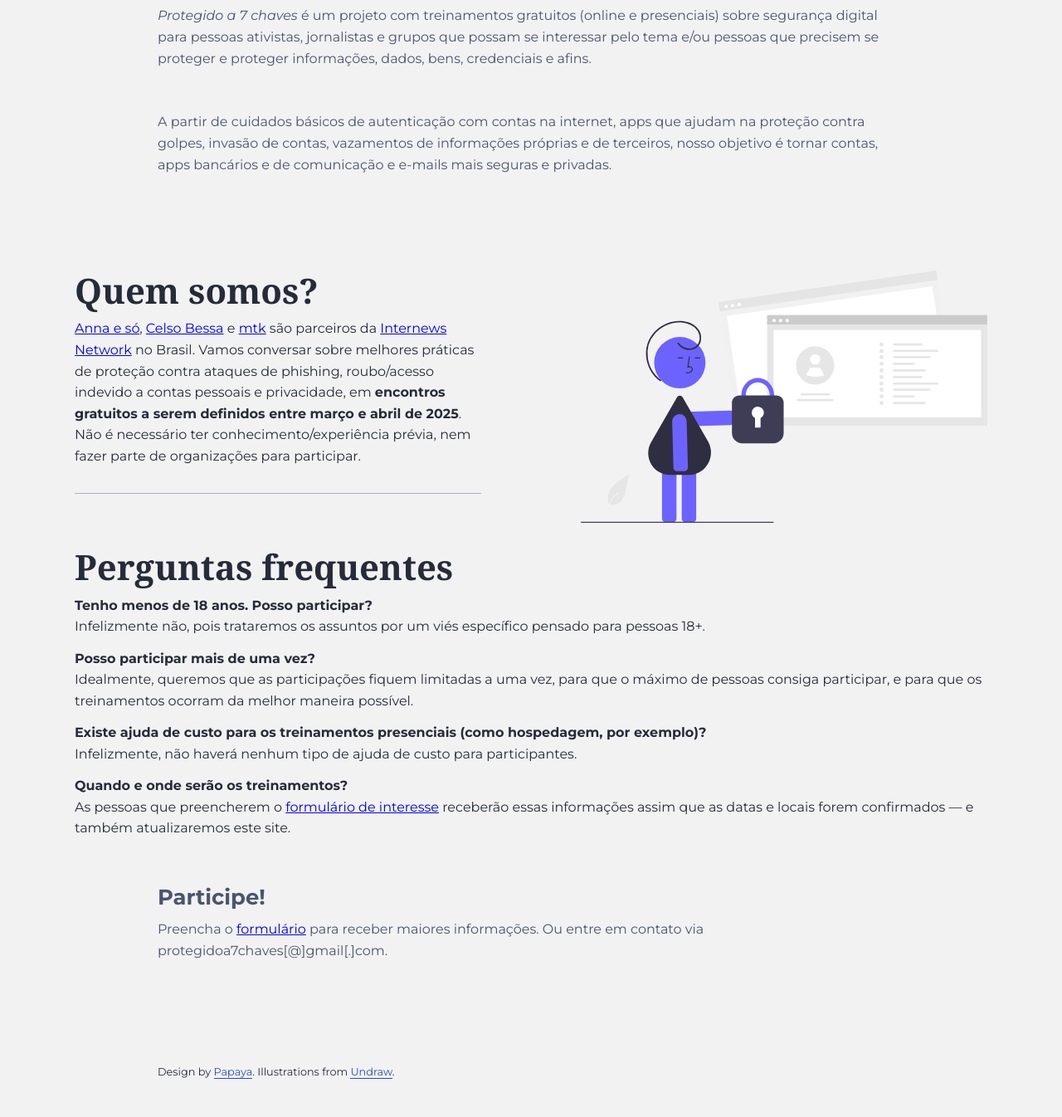
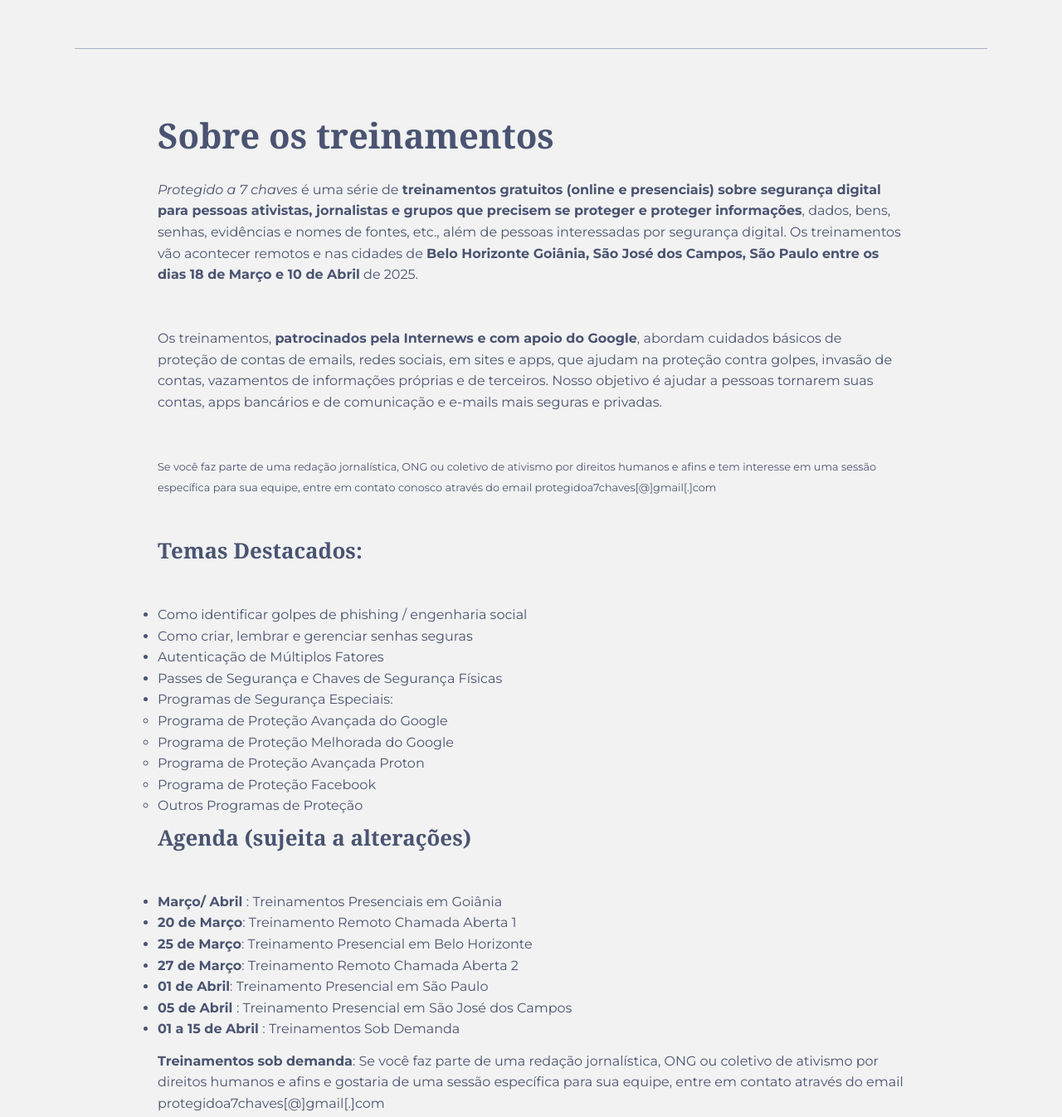
Before and after one commit to protegidoa7chaves/protegidoa7chaves.github.io, a plain HTML site: page index.html in a window 1280 px wide. Shown: the part 280-1626 px from the top of the page at 83% size. Drawn offline with nearby package versions, Linux system fonts and the light colour scheme; a web font is replaced by a local one.

Commit message:
Update index.html

```diff
--- a/index.html
+++ b/index.html
@@ -8,7 +8,7 @@
         <meta http-equiv="x-ua-compatible" content="ie=edge">
         <meta name="viewport" content="width=device-width,initial-scale=1">
 
-        <title>Protegido a 7 chaves</title>
+        <title>Treinamentos em Segurança Digital - Protegido a 7 chaves</title>
         <meta name="description" content="">
 
         <!-- The compiled CSS file -->
@@ -28,7 +28,7 @@
     <!-- Header -->
     <header class="align--center pt3">
         <div class="container--lg border--bottom pb3">
-            <h1 class="mb2">Protegido a 7 chaves</h1>
+            <h1 class="mb2">Protegido a 7 chaves - Treinamento para segurança de contas na Internet</h1>
         </div>
     </header>
 
@@ -36,8 +36,38 @@
 
         <!-- Feature list -->
         <div class="container pt3 mt2 text--gray align--left">
-            <p class="mb3"><em>Protegido a 7 chaves</em> é um projeto com treinamentos gratuitos (online e presenciais) sobre segurança digital para pessoas ativistas, jornalistas e grupos que possam se interessar pelo tema e/ou pessoas que precisem se proteger e proteger informações, dados, bens, credenciais e afins.</p>
-            <p class="mb3">A partir de cuidados básicos de autenticação com contas na internet, apps que ajudam na proteção contra golpes, invasão de contas, vazamentos de informações próprias e de terceiros, nosso objetivo é tornar contas, apps bancários e de comunicação e e-mails mais seguras e privadas.</p>
+            <h2 class="mb2">Sobre os treinamentos</h2>
+            <p class="mb3"><em>Protegido a 7 chaves</em> é uma série de <strong>treinamentos gratuitos (online e presenciais) sobre segurança digital para pessoas ativistas, jornalistas e grupos que precisem se proteger e proteger informações</strong>, dados, bens, senhas, evidências e nomes de fontes, etc., além de pessoas interessadas por segurança digital. Os treinamentos vão acontecer remotos e nas cidades de <strong>Belo Horizonte Goiânia, São José dos Campos, São Paulo entre os dias 18 de Março e 10 de Abril</strong> de 2025.</p>
+            <p class="mb3">Os treinamentos, <strong>patrocinados pela Internews e com apoio do Google</strong>, abordam cuidados básicos de proteção de contas de emails, redes sociais, em sites e apps, que ajudam na proteção contra golpes, invasão de contas, vazamentos de informações próprias e de terceiros. Nosso objetivo é ajudar a pessoas tornarem suas contas, apps bancários e de comunicação e e-mails mais seguras e privadas.</p>
+            <p class="mb3"><small>Se você faz parte de uma redação jornalística, ONG ou coletivo de ativismo por direitos humanos e afins e tem interesse em uma sessão específica para sua equipe, entre em contato conosco através do email protegidoa7chaves[@]gmail[.]com</small></p>
+            <h3 class="mb3">Temas Destacados:</h3>
+            <ul>
+                <li>Como identificar golpes de phishing / engenharia social</li>
+                <li>Como criar, lembrar e gerenciar senhas seguras</li>
+                <li>Autenticação de Múltiplos Fatores</li>
+                <li>Passes de Segurança e Chaves de Segurança Físicas</li>
+                <li>Programas de Segurança Especiais:
+                    <ul>
+                        <li>Programa de Proteção Avançada do Google</li>
+                        <li>Programa de Proteção Melhorada do Google</li>
+                        <li>Programa de Proteção Avançada Proton</li>
+                        <li>Programa de Proteção Facebook</li>
+                        <li>Outros Programas de Proteção</li>
+                    </ul>
+                </li>
+            </ul>
+            <h3 class="mb3">Agenda (sujeita a alterações)</h3>
+            <ul>
+                <li><strong>Março/ Abril </strong>: Treinamentos Presenciais em Goiânia</li>
+                <li><strong>20 de Março</strong>: Treinamento Remoto Chamada Aberta 1</li>
+                <li><strong>25 de Março</strong>: Treinamento Presencial em Belo Horizonte</li>
+                <li><strong>27 de Março</strong>: Treinamento Remoto Chamada Aberta 2</li>
+                <li><strong>01 de Abril</strong>: Treinamento Presencial em São Paulo</li>
+                <li><strong>05 de Abril </strong>: Treinamento Presencial em São José dos Campos</li>
+                <li><strong>01 a 15 de Abril </strong>: Treinamentos Sob Demanda</li>
+            </ul>
+            <p class="mb3"><strong>Treinamentos sob demanda</strong>: Se você faz parte de uma redação jornalística, ONG ou coletivo de ativismo por direitos humanos e afins e gostaria de uma sessão específica para sua equipe, entre em contato através do email protegidoa7chaves[@]gmail[.]com</small></p>
+
         </div>
 
         <!-- Focus -->
```
